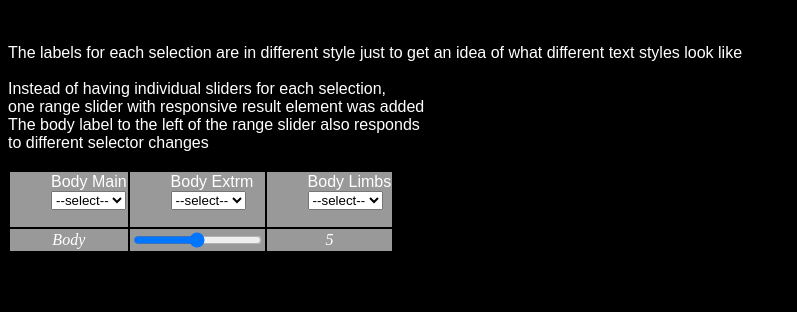
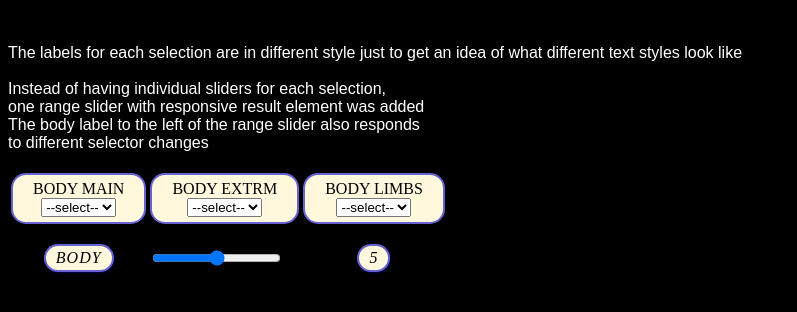
Before and after one commit to briandhkim/UCLA_Lab, a plain HTML site: page web/ver2/index.html in a window 1280 px wide. Shown: the whole page, without its empty margins (0-797 px from the left). Drawn offline with Linux system fonts and the light colour scheme.

Commit message:
Add files via upload

```diff
--- a/web/ver2/css/main.css
+++ b/web/ver2/css/main.css
@@ -4,15 +4,33 @@ body {
 	color: white;
 }
 
-tr {
+/*tr {
 	background: #999;
-}
+}*/
 
 tr menu {
 	align-content: center;
+	font-family: Lucida;
+	text-transform: uppercase;
+	text-align: center;
+	border: 2px solid rgba(0,0,200,0.6);
+	background: rgb(255,248,220);
+	color: black;
+	border-radius: 15px;
+	padding: 5px 20px;
 }
 
 tr td span {
 	font-family: Lucida;
 	font-style: italic;
+	letter-spacing:1px;
+	text-transform: uppercase;
+	text-align: center;
+	border: 2px solid rgba(0,0,200,0.6);
+	background: rgb(255,248,220);
+	color: black;
+	box-shadow: 1px 1px 2px rgba(0,0,200,0.4);
+	border-radius: 15px;
+	padding: 3px 10px;
+	display: inline-block;
 }
```
